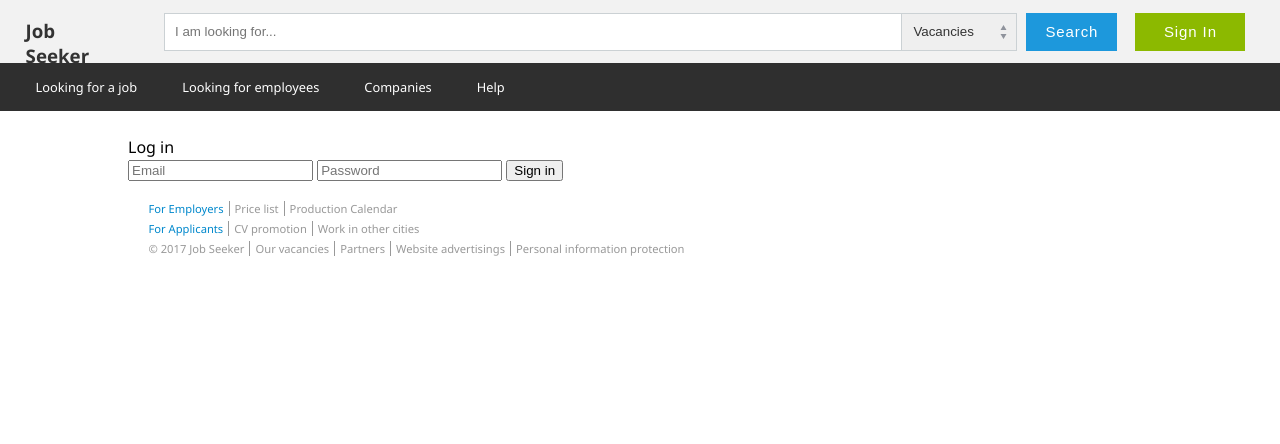
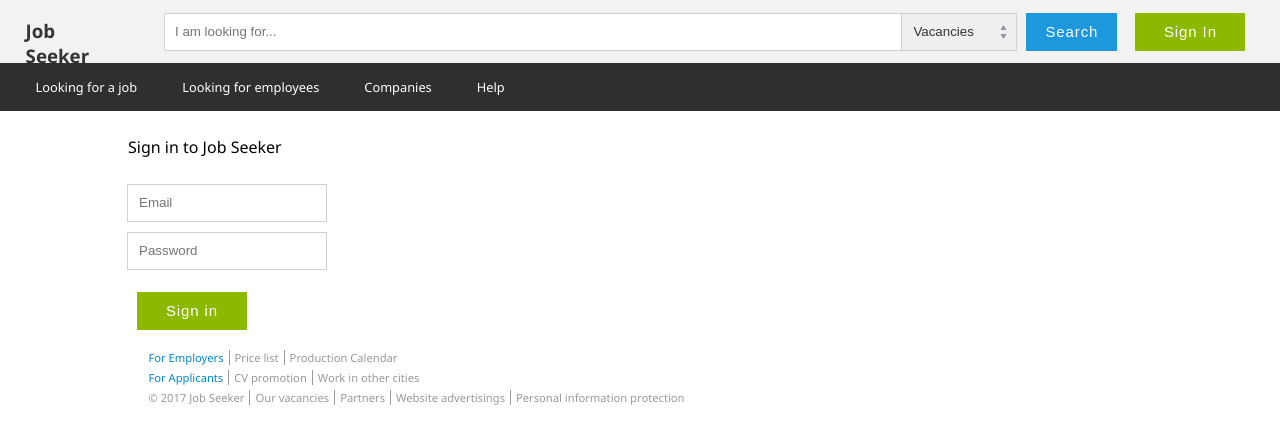
Before and after one commit to javasziyoev/jobseek, a PHP site: page /user/signin in a window 1280 px wide. Shown: the top 444 px of the page. Run offline with PHP 8.4, Linux system fonts and the light colour scheme.

Commit message:
v ban vseh

```diff
--- a/views/user/signin.php
+++ b/views/user/signin.php
@@ -3,11 +3,11 @@
 
 <div id="wrapper">
     <section id="sign-up-content">
-        <label>Log in</label>
+        <p>Sign in to Job Seeker</p>
         <form action="#" method="POST">
-           <input type="text" placeholder="Email" name="loginemail">
-           <input type="password" placeholder="Password" name="loginpassword">
-           <input type="submit" name="loginsubmit" value="Sign in">
+           <input type="text" placeholder="Email" name="loginemail" class="input-text" ><br>
+           <input type="password" placeholder="Password" name="loginpassword" class="input-text" ><br><br>
+           <input type="submit" name="loginsubmit" value="Sign in" class="sign-in-button">
         </form>
     </section>
 
```
